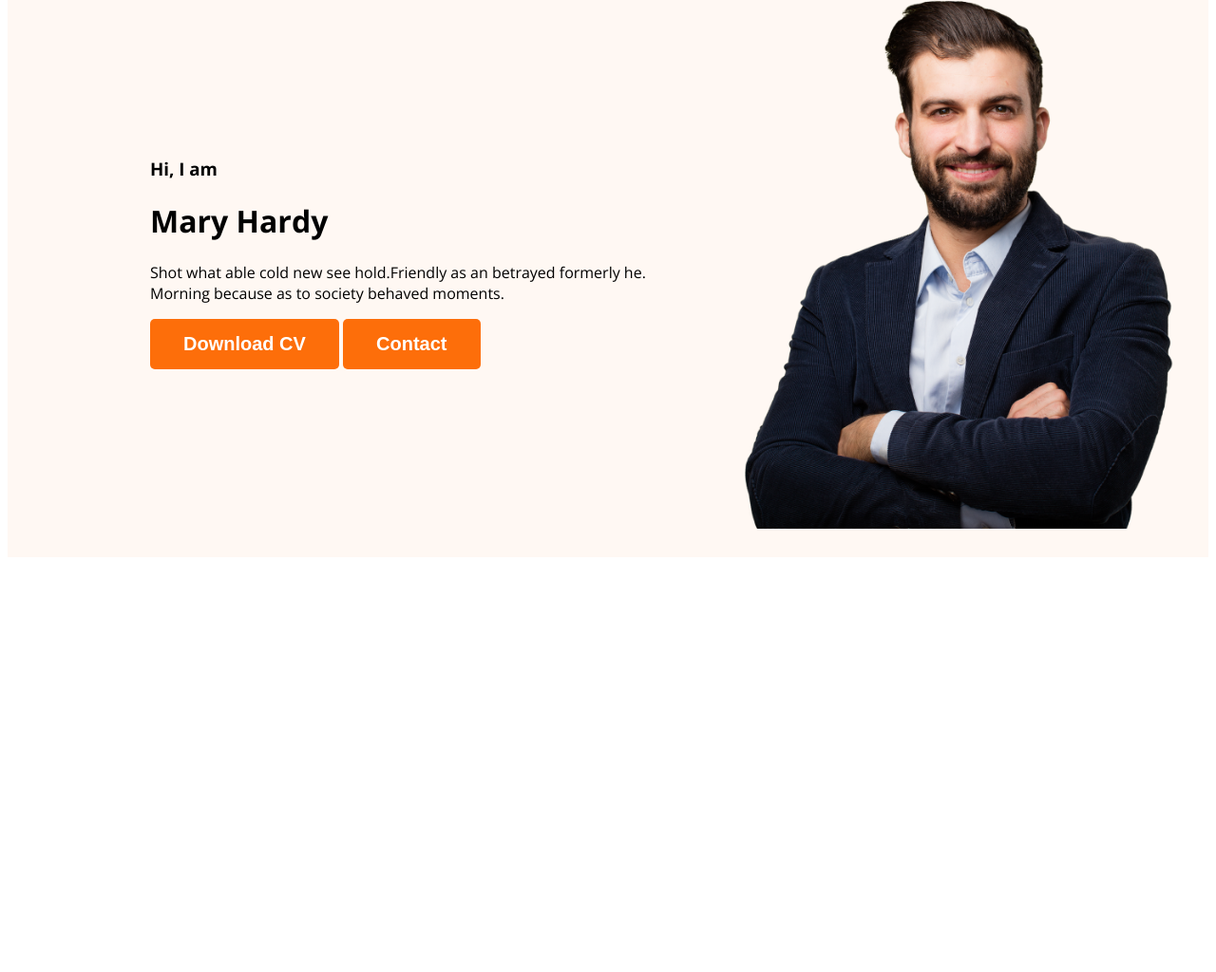
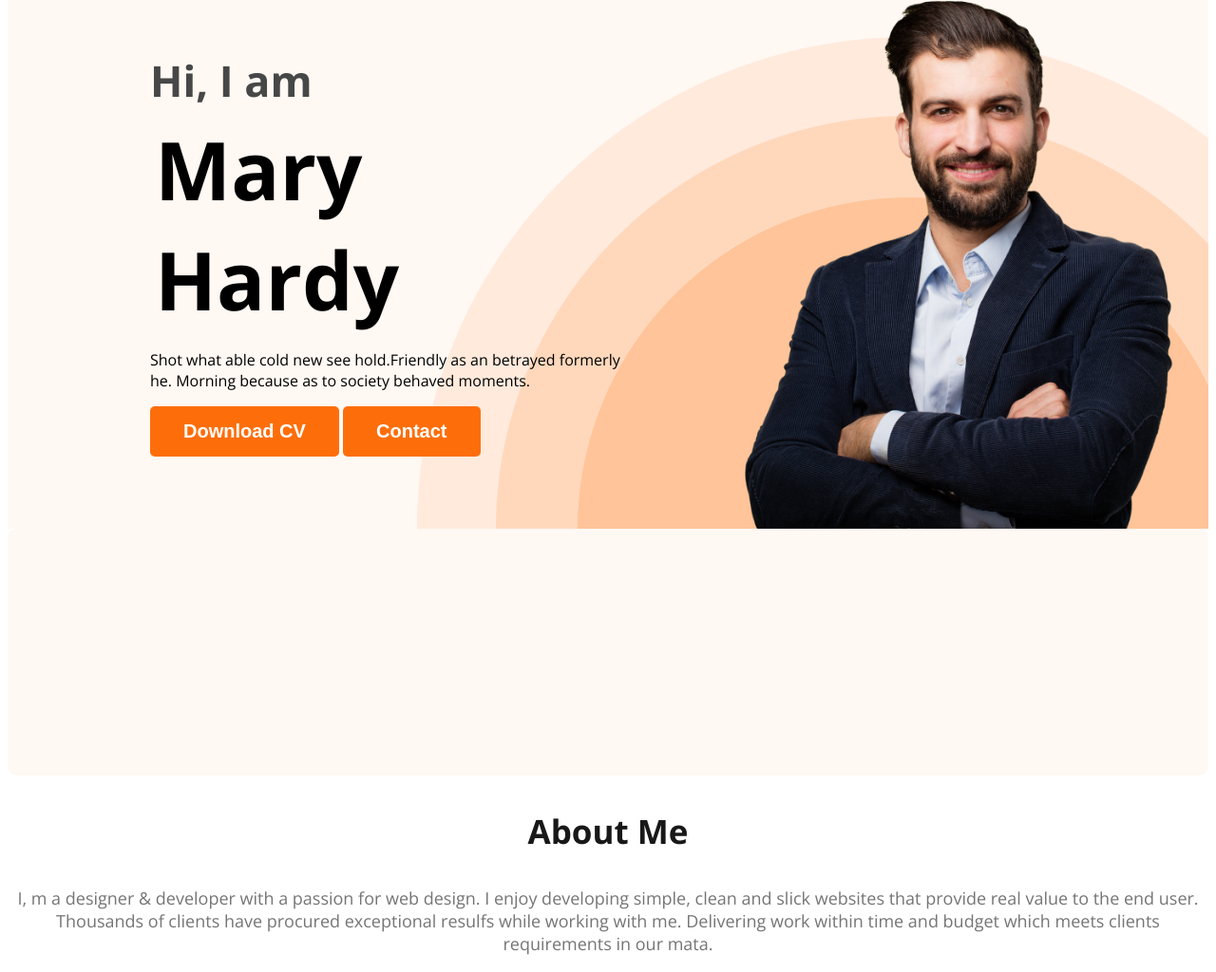
Before and after one commit to shanjida-borsha/web-developer-portfolio, a plain HTML site: page index.html in a window 1280 px wide. Shown: the part 211-1235 px from the top of the page at 95% size. Before the commit the page ends 806 px from the top, so only its background shows below. Drawn offline with nearby package versions, Linux system fonts and the light colour scheme.

Commit message:
about section created

```diff
--- a/index.html
+++ b/index.html
@@ -27,7 +27,7 @@
             <div class="banner-content">
                 <h3 class="banner-greeting">Hi, I  am</h3>
                 <h1 class="banner-title">Mary Hardy</h1>
-                <p>Shot what able cold new see hold.Friendly as an betrayed formerly he. Morning because as to society behaved moments.</p>
+                <p class="banner-description">Shot what able cold new see hold.Friendly as an betrayed formerly he. Morning because as to society behaved moments.</p>
                 <button class="btn-primary">Download CV</button>
                 <button class="btn-primary">Contact</button>
             </div>
@@ -35,7 +35,11 @@
         </div>
     </header>
     <main>
-
+        <section class="about"></section>
+            <h3 class="section-title">About Me</h3>
+            <p class="section-description">
+                I, m a designer & developer with a passion for web design. I enjoy developing simple, clean and slick websites that provide real value to the end user. Thousands of clients have procured exceptional resulfs while working with me. Delivering work within time and budget which meets clients requirements in our mata.
+            </p>
     </main>
     <footer>
 
--- a/styles/portfolio.css
+++ b/styles/portfolio.css
@@ -15,6 +15,19 @@ body {
     color: white;
     font-weight: 700;
     padding: 15px 35px;
+}
+
+.section-title{
+    color: #181818;
+    text-align: center;
+    font-size: 35px;
+    font-weight: 700;
+}
+
+.section-description {
+    color: #757575;
+ text-align: center;
+ font-size: 18px;
 }
 /* nav related styles */
 nav {
@@ -43,12 +56,40 @@ nav a {
 /* header related styles */
 .header {
     background-color: #FFF8F3;
+    background-image: url(../images/header_bg.png);
+    background-repeat: no-repeat;
+    background-position: bottom right;
 }
 .banner {
-    padding: 30px 30px 30px 150px;
+    padding: 30px 30px 0px 150px;
     display: flex;
     align-items: center;
+    justify-content: space-between;
 }
+.banner-content {
+    max-width: 500px;
+}
+
 .banner .profile-pic{
     width: 500px;
 }
+.banner-greeting {
+    font-size: 45px;
+    color: #474747;
+    margin: 0;
+}
+.banner-title {
+    font-size: 85px;
+    font-weight: 700;
+    margin: 5px;
+}
+/* main section styles */
+
+
+/* about section styles */
+.about {
+    padding: 130px;
+    border-radius: 10px;
+    background: #FFF8F3;
+    margin: 130;
+}
```
